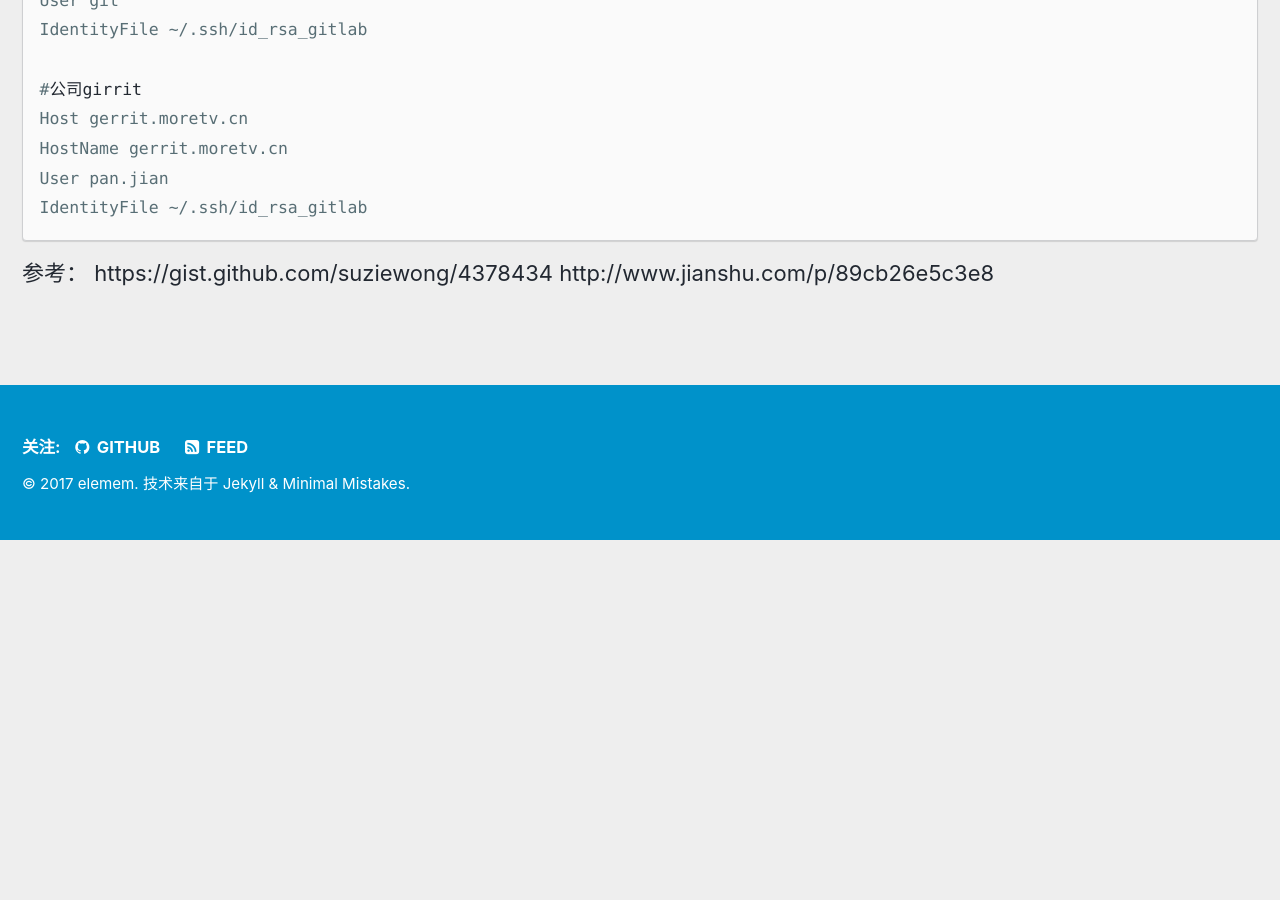
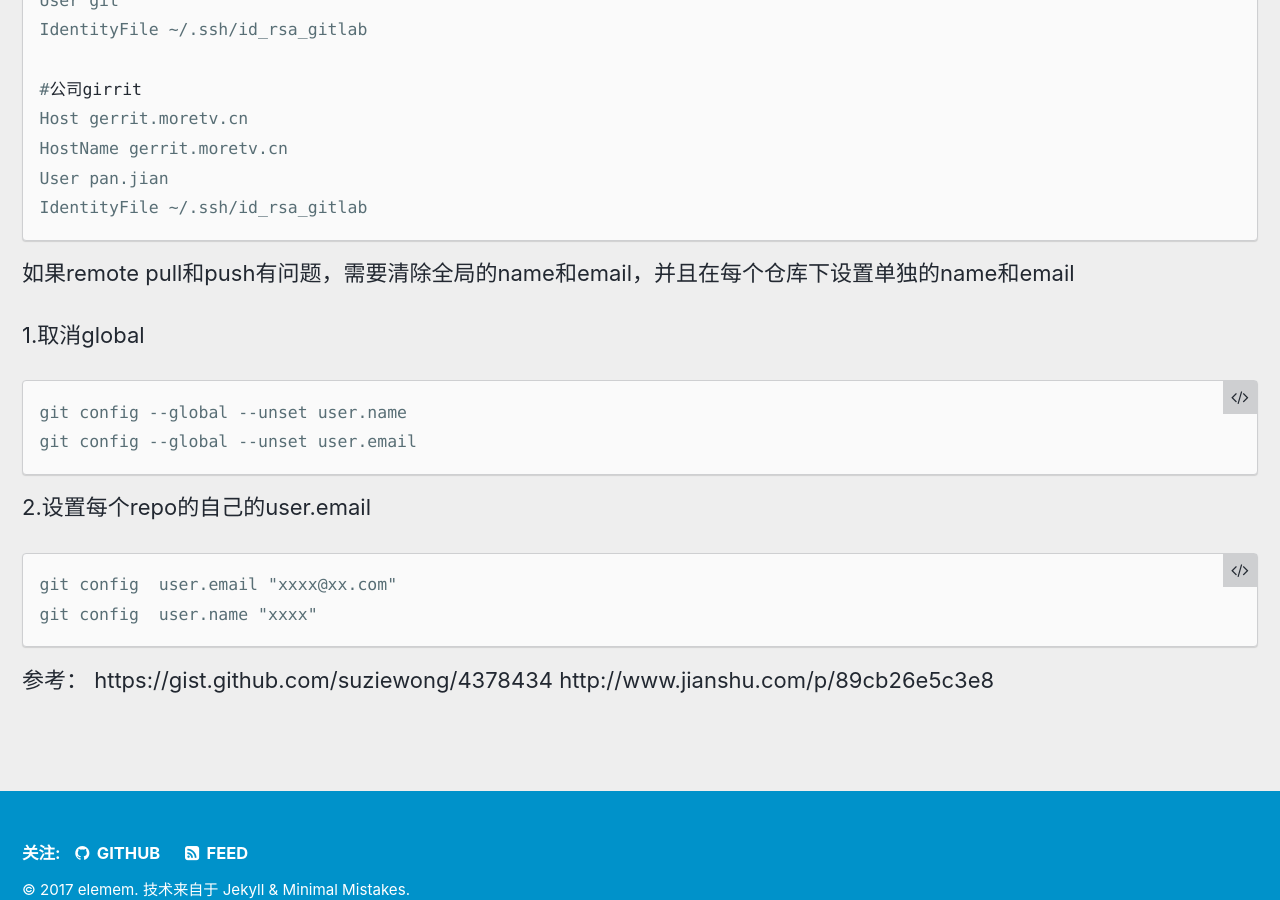
Before and after one commit to elemem/elemem.github.io, a Jekyll site: the page built from _posts/2017-10-30-dual-git-accout-on-win10.md, in a window 1280 px wide and 900 px high, scrolled down 1477 px. Built offline with Jekyll 4.4.1, drawn with Linux system fonts in a browser that asks for light colours; before the commit the page ends 2016 px from its top, so only the background shows below that.

Commit message:
modify post

````diff
--- a/_posts/2017-10-30-dual-git-accout-on-win10.md
+++ b/_posts/2017-10-30-dual-git-accout-on-win10.md
@@ -51,6 +51,20 @@ User pan.jian
 IdentityFile ~/.ssh/id_rsa_gitlab
 ```
 
+如果remote pull和push有问题，需要清除全局的name和email，并且在每个仓库下设置单独的name和email
+
+1.取消global
+```terminal
+git config --global --unset user.name
+git config --global --unset user.email
+```
+
+2.设置每个repo的自己的user.email
+```terminal
+git config  user.email "xxxx@xx.com"
+git config  user.name "xxxx"
+```
+
 参考：
 https://gist.github.com/suziewong/4378434
 http://www.jianshu.com/p/89cb26e5c3e8
````
